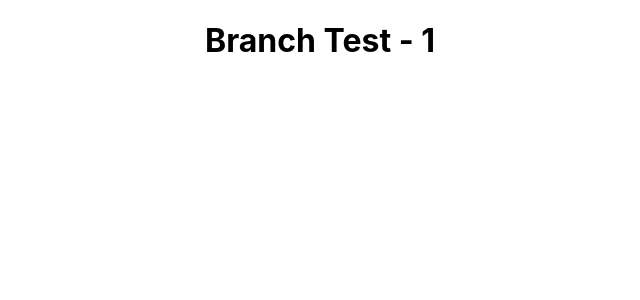
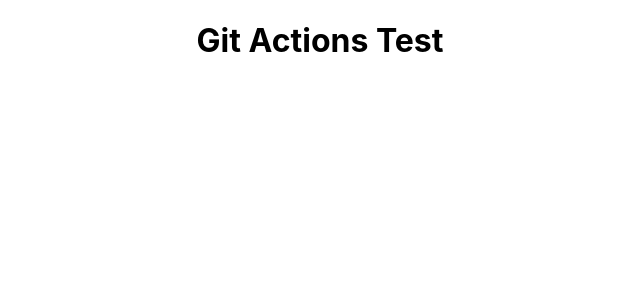
Before and after one commit to tymkovych-kateryna/app-name, a React (Create React App) app: page / in a window 1280 px wide. Shown: the top 300 px of the page, without its empty margins (320-960 px from the left). Built offline with nearby package versions, Linux system fonts and the light colour scheme.

Commit message:
git actions test

```diff
--- a/src/App.js
+++ b/src/App.js
@@ -3,7 +3,7 @@ import "./App.css";
 function App() {
   return (
     <div className="App">
-      <h1>Branch Test - 1</h1>
+      <h1>Git Actions Test</h1>
     </div>
   );
 }
```
